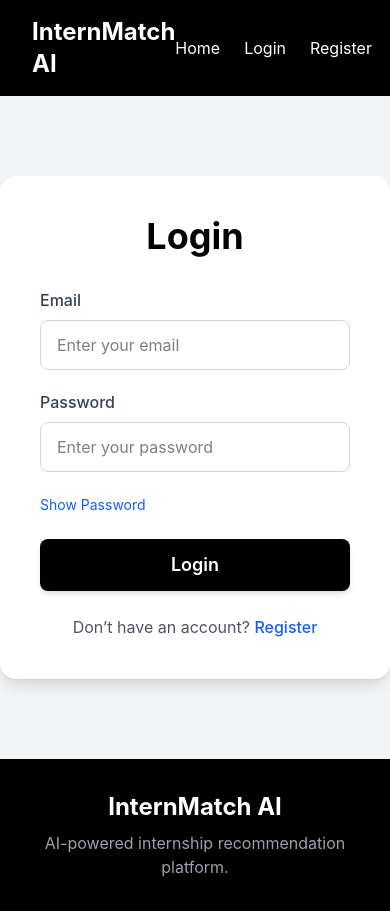
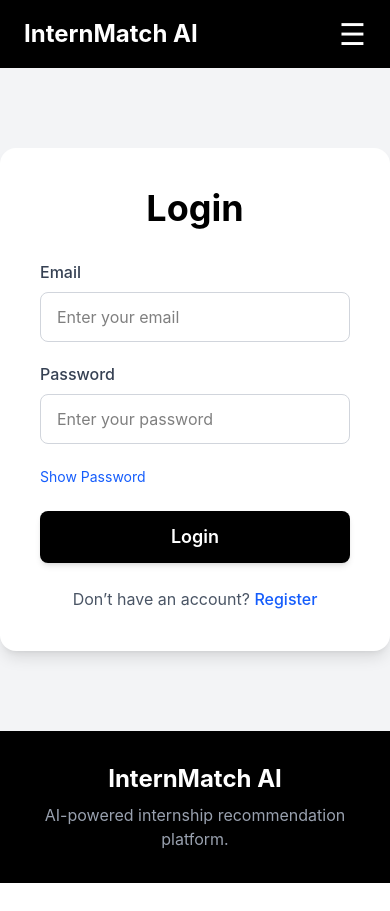
Before and after one commit to rajusaripalli6/internMatch-ai, a React app in the folder frontend/: page /login in a window 390 px wide. After the commit the page ends 883 px from the top, so only its background shows below. Built offline with nearby package versions, Linux system fonts and the light colour scheme; the HTML template or start-up script is replaced by a standard one.

Commit message:
Addresponsive mobile navbar

```diff
--- a/frontend/src/components/navbar/Navbar.jsx
+++ b/frontend/src/components/navbar/Navbar.jsx
@@ -1,5 +1,5 @@
 import { Link, useNavigate } from "react-router-dom"
-import { useContext } from "react"
+import { useContext, useState } from "react"
 
 import { AuthContext } from "../../context/AuthContext"
 
@@ -10,7 +10,8 @@ export default function Navbar() {
 
   const navigate =
     useNavigate()
-
+  const [menuOpen, setMenuOpen] =
+  useState(false)
   function handleLogout() {
 
     logout()
@@ -19,13 +20,17 @@ export default function Navbar() {
 
   }
 
+
 return (
 
   <nav className="
     bg-black
     text-white
-      px-8
+    px-6
     py-4
+  ">
+
+    <div className="
       flex
       justify-between
       items-center
@@ -38,8 +43,30 @@ export default function Navbar() {
         InternMatch AI
       </h1>
 
+      <button
+
+        className="
+          md:hidden
+          text-3xl
+        "
+
+        onClick={() =>
+
+          setMenuOpen(
+            !menuOpen
+          )
+
+        }
+
+      >
+
+        ☰
+
+      </button>
+
       <div className="
-        flex
+        hidden
+        md:flex
         gap-6
         items-center
       ">
@@ -63,6 +90,7 @@ export default function Navbar() {
                 <Link to="/my-applications">
                   My Applications
                 </Link>
+
                 <Link to="/profile">
                   Profile
                 </Link>
@@ -113,8 +141,92 @@ export default function Navbar() {
 
       </div>
 
+    </div>
+
+    {menuOpen && (
+
+      <div className="
+        md:hidden
+        flex
+        flex-col
+        gap-4
+        mt-4
+      ">
+
+        <Link to="/">
+          Home
+        </Link>
+
+        {user ? (
+
+          <>
+
+            {user.role === "student" && (
+
+              <>
+
+                <Link to="/internships">
+                  Internships
+                </Link>
+
+                <Link to="/my-applications">
+                  My Applications
+                </Link>
+
+                <Link to="/profile">
+                  Profile
+                </Link>
+
+              </>
+
+            )}
+
+            {user.role === "recruiter" && (
+
+              <>
+
+                <Link to="/recruiter/dashboard">
+                  Dashboard
+                </Link>
+
+                <Link to="/create-internship">
+                  Create Internship
+                </Link>
+
+              </>
+
+            )}
+
+            <button
+              onClick={handleLogout}
+              className="text-left"
+            >
+              Logout
+            </button>
+
+          </>
+
+        ) : (
+
+          <>
+
+            <Link to="/login">
+              Login
+            </Link>
+
+            <Link to="/register">
+              Register
+            </Link>
+
+          </>
+
+        )}
+
+      </div>
+
+    )}
+
   </nav>
 
 )
-
 }
```
Lines whose indentation alone changed are shown as unchanged.
